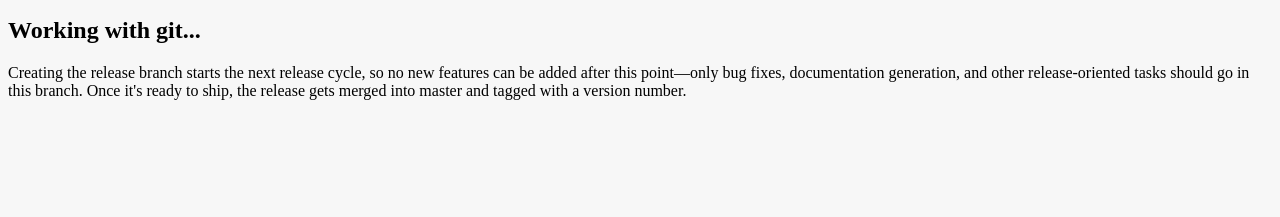
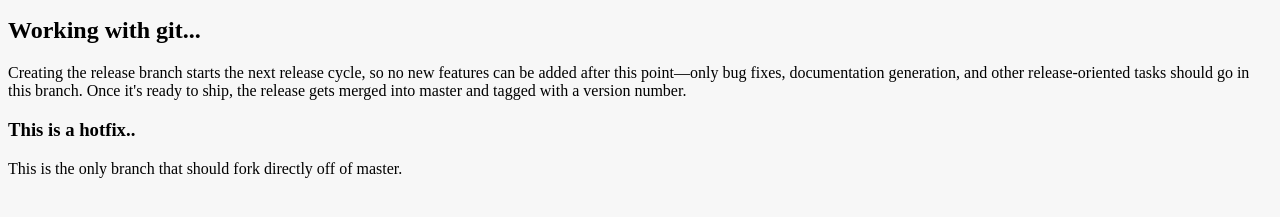
Before and after one commit to iulyanp/p5-demo, a plain HTML site: page index.html in a window 1280 px wide. Shown: the part 87-304 px from the top of the page. Drawn offline with Linux system fonts and the light colour scheme.

Commit message:
Fix the bug from production

```diff
--- a/index.html
+++ b/index.html
@@ -12,6 +12,9 @@
         Creating the release branch starts the next release cycle, so no new features can be added after this point—only bug fixes, documentation generation, and other release-oriented tasks should go in this branch. Once it's ready to ship, the release gets merged into master and tagged with a version number.
         </p>
 
+        <h3>This is a hotfix..</h3>
+        <p>This is the only branch that should fork directly off of master.</p>
+
 		<script type="text/javascript" src="js/jquery-1.9.1.js"></script>
 		<script type="text/javascript" src="js/main.js"></script>
 	</body>
```
